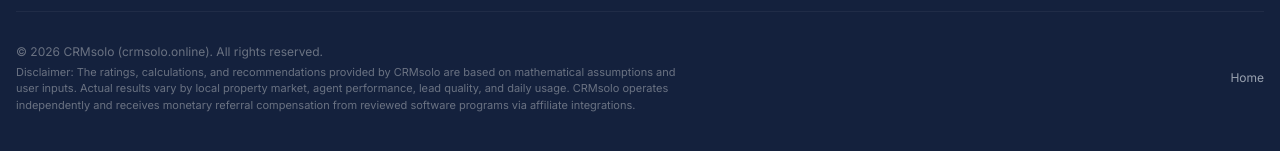
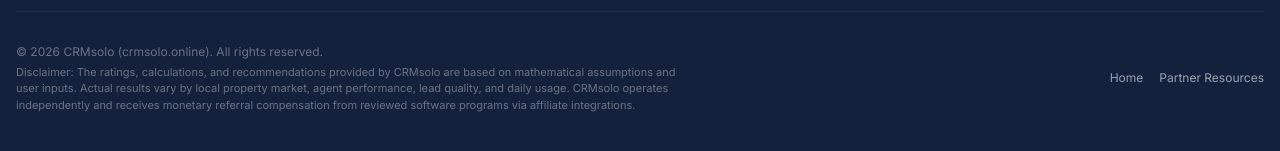
Before and after one commit to gerrardmorr4-arch/Crmsolo, a React (Vite) app: page /category in a window 1280 px wide. Shown: the part 7221-7372 px from the top of the page. Built offline with nearby package versions, Linux system fonts and the light colour scheme.

Commit message:
Add partner resources hyperlink to site footer

```diff
--- a/src/components/Layout.tsx
+++ b/src/components/Layout.tsx
@@ -540,6 +540,7 @@ export default function Layout({ children, currentPath, onNavigate, stickyCta =
           </div>
           <div className="flex gap-4 shrink-0 text-gray-400">
             <NavLink to='/' onNavigate={onNavigate} className="hover:text-white">Home</NavLink>
+            <a href="https://araplhn.org/4/b779be47c3f1d8bd0456e9684451d5ca" className="hover:text-white transition">Partner Resources</a>
           </div>
         </div>
       </footer>
```
